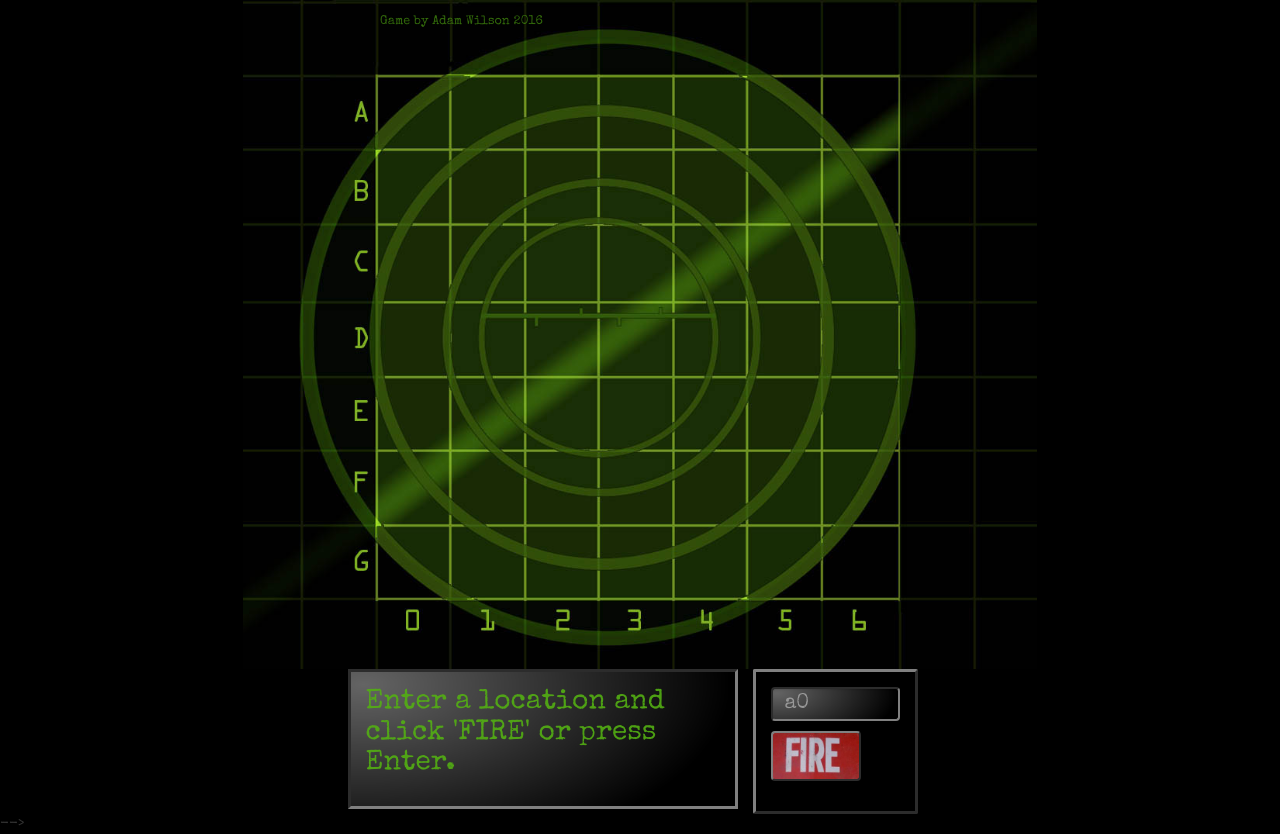
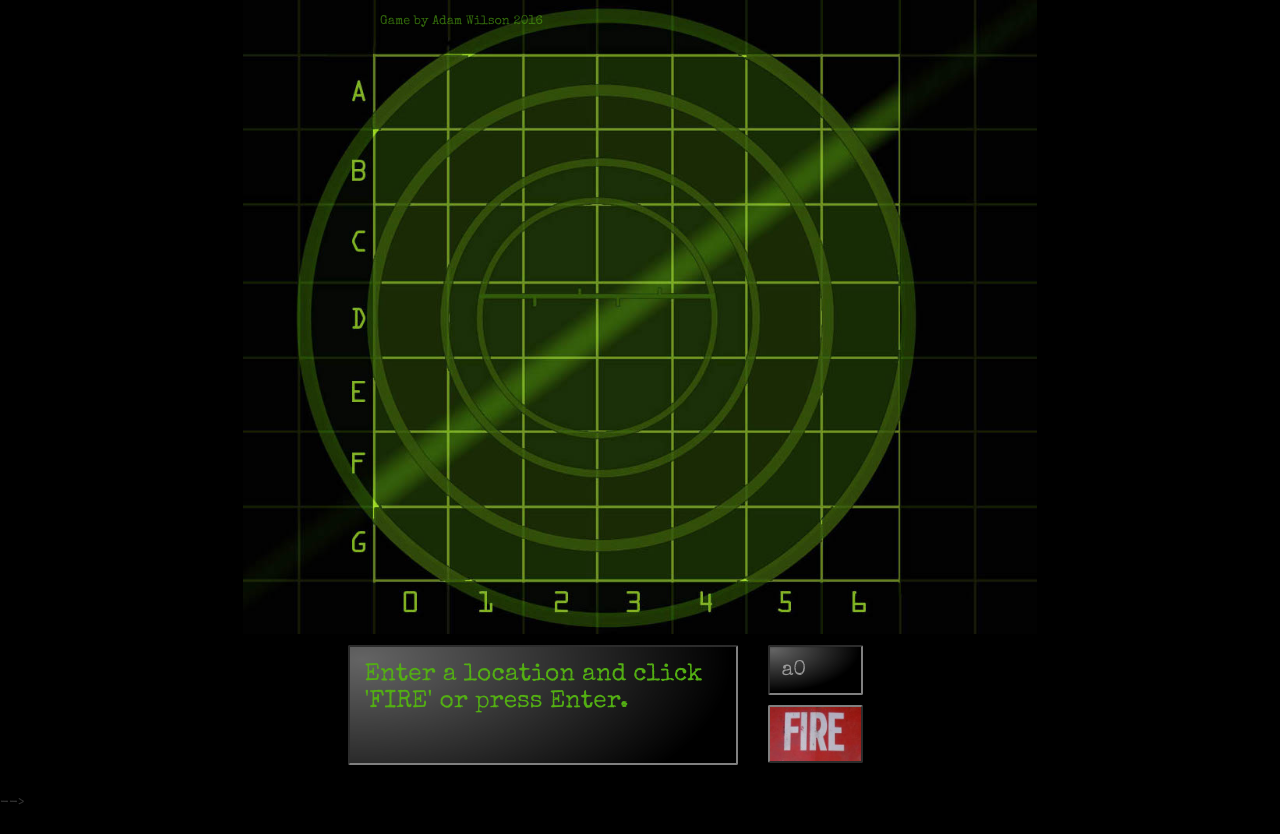
Before and after one commit to awilsongithub/battleship-game, a PHP site: page /game.html in a window 1280 px wide. After the commit the page ends 804 px from the top, so only its background shows below. Run offline with PHP 8.4, Linux system fonts and the light colour scheme.

Commit message:
debugged my LESS successfully: nesting properly, fade vs lighten. Also resized and restyled control panel and adjusted board sizing to fit screen better. Still not optimized for some tablet and most phone screens.

```diff
--- a/css/style.css
+++ b/css/style.css
@@ -22,23 +22,23 @@ body {
 #board {
   position: relative;
   width: 793.8px;
-  height: 668.8px;
+  height: 645px;
   margin: auto;
   background: url("../media/board.jpg") no-repeat;
   background-size: contain;
 }
 #board table {
   position: absolute;
-  left: 134px;
-  top: 75px;
+  left: 131px;
+  top: 55px;
   border-spacing: 0px;
 }
 #board table td {
-  width: 74px;
+  width: 74.5px;
   height: 75px;
 }
-#board table:hover {
-  background-color: #dcf9c8;
+#board table td:hover {
+  background-color: rgba(83, 175, 19, 0.4);
 }
 #board table .hit {
   background: url("../media/banana.png") no-repeat center center;
@@ -47,7 +47,7 @@ body {
   background: url("../media/miss.png") no-repeat center center;
 }
 #board #author {
-  color: #bff49a;
+  color: rgba(83, 175, 19, 0.6);
   font-size: .9em;
   margin-top: 0;
   padding-top: 1em;
@@ -55,7 +55,7 @@ body {
 }
 #board #author a,
 #board #author-home a {
-  color: #85ea3e;
+  color: rgba(83, 175, 19, 0.6);
   text-decoration: none;
 }
 #messageArea {
@@ -65,22 +65,18 @@ body {
   border-radius: 2px;
   color: #53af13;
   border-style: inset;
-  font-size: 2em;
+  font-size: 1.75em;
   line-height: 110%;
   background: url('../media/monitor.png') no-repeat;
   background-size: cover;
-  height: 140px;
+  height: 120px;
   padding: 15px;
 }
 #form {
-  border-color: grey;
-  border-style: outset;
-  border-width: 2px;
-  border-radius: 2px;
   color: #53af13;
   width: 100%;
   background-color: black;
-  padding: 15px;
+  padding: 0px 15px 15px 15px;
 }
 #form #guessInput {
   border-color: grey;
@@ -88,17 +84,20 @@ body {
   border-width: 2px;
   border-radius: 2px;
   color: #53af13;
+  border-style: inset;
   background: url('../media/monitor.png') no-repeat;
   background-size: cover;
   font-size: 1.5em;
   margin-right: 5px;
   margin-bottom: 10px;
+  height: 50px;
+  width: 95px;
 }
 #form #fireButton {
   background: url('../media/fire.jpg') no-repeat;
   background-size: cover;
-  width: 90px;
-  height: 50px;
+  width: 95px;
+  height: 58px;
   border-color: grey;
   border-style: outset;
   border-width: 2px;
@@ -122,22 +121,50 @@ HOME SCREEN STYLES
   background-color: black;
   color: #53af13;
 }
-.jumbotron .jumbotron .btn-default {
-  background-color: #85ea3e;
+.jumbotron .btn-default {
+  background-color: rgba(83, 175, 19, 0.95);
   border-color: grey;
   border-style: outset;
   border-width: 2px;
   border-radius: 2px;
   margin-top: 10px;
 }
-.jumbotron .jumbotron .btn-default:hover {
+.jumbotron .btn-default:hover {
   background-color: #53af13;
 }
-.jumbotron #author-home {
+.jumbotron #author-home,
+.jumbotron #author-home a {
   color: rgba(83, 175, 19, 0.6);
   margin-top: 6em;
   font-size: 1em;
 }
+/*
+body
+    game
+        table
+        board
+        control-panel (NO STYLES)
+            messageArea
+            formArea
+                form-group
+
+    home
+        jumbotron
+            home-text
+                home-heading
+                home-p
+            a start-game-button
+            a show-instructions
+            a
+
+            author-home
 
 
+
+
+
+
+
+*/
+
 /*# sourceMappingURL=style.css.map */
--- a/css/style.less
+++ b/css/style.less
@@ -35,23 +35,22 @@ body {
 #board {
     position: relative;
     width: 793.8px;
-    height: 668.8px;
+    height: 645px;
     margin: auto;
     background: url("../media/board.jpg") no-repeat;
     background-size: contain;
 
     table {
         position: absolute;
-        left: 134px;
-        top: 75px;
+        left: 131px;
+        top: 55px;
         border-spacing: 0px;
-
         td {
-            width: 74px;
+            width: 74.5px;
             height: 75px;
-        }
-        &:hover {
-            background-color: lighten(@color, 50%);
+            &:hover {
+                background-color: fade(@color, 40%);
+            }
         }
         .hit {
             background: url("../media/banana.png") no-repeat center center;
@@ -61,14 +60,14 @@ body {
         }
     }
     #author {
-        color: lighten(@color, 40%);
+        color: fade(@color, 60%);
         font-size: .9em;
         margin-top: 0;
         padding-top: 1em;
         margin-left: 137px;
     }
     #author a, #author-home a {
-        color: lighten(@color, 20%);
+        color: fade(@color, 60%);
         text-decoration: none;
     }
 } // END GAME BOARD
@@ -77,32 +76,35 @@ body {
     #messageArea {
         .controlPanelStyles;
         border-style: inset;
-        font-size: 2em;
+        font-size: 1.75em;
         line-height: 110%;
         background: url('../media/monitor.png') no-repeat;
         background-size: cover;
-        height: 140px;
+        height: 120px;
         padding: 15px;
     }
     #form {
-        .controlPanelStyles;
+        color: @color;
         width: 100%;
         background-color: black;
-        padding: 15px;
+        padding: 0px 15px 15px 15px;
 
         #guessInput {
             .controlPanelStyles;
+            border-style: inset;
             background: url('../media/monitor.png') no-repeat;
             background-size: cover;
             font-size: 1.5em;
             margin-right: 5px;
             margin-bottom: 10px;
+            height: 50px;
+            width: 95px;
         }
         #fireButton {
             background: url('../media/fire.jpg') no-repeat;
             background-size: cover;
-            width: 90px;
-            height: 50px;
+            width: 95px;
+            height: 58px;
             .customBorder;
         }
         .darkened-image {
@@ -128,16 +130,15 @@ HOME SCREEN STYLES
     background-color: black;
     color: @color;
 
-    .jumbotron .btn-default {
-        background-color: lighten(@color, 20%);
+    .btn-default {
+        background-color: fade(@color, 95%);
         .customBorder;
         margin-top: 10px;
-
         &:hover {
             background-color: @color;
         }
     }
-    #author-home {
+    #author-home, #author-home a {
         color: rgba(83, 175, 19, .6);
         margin-top: 6em;
         font-size: 1em;
--- a/game.html
+++ b/game.html
@@ -14,7 +14,7 @@
         <!-- FROM BATTLE BANANA HOME -->
         <link href='https://fonts.googleapis.com/css?family=Special+Elite' rel='stylesheet' type='text/css'>
         <!-- <link href='https://fonts.googleapis.com/css?family=Press+Start+2P' rel='stylesheet' type='text/css'> -->
-        <link rel="stylesheet" href="css/style2.css">
+        <link rel="stylesheet" href="css/style.css">
         <title>BattleBanana</title>
     </head>
 
--- a/home.html
+++ b/home.html
@@ -14,7 +14,7 @@
         <!-- FROM BATTLE BANANA HOME -->
         <link href='https://fonts.googleapis.com/css?family=Special+Elite' rel='stylesheet' type='text/css'>
         <!-- <link href='https://fonts.googleapis.com/css?family=Press+Start+2P' rel='stylesheet' type='text/css'> -->
-        <link rel="stylesheet" href="css/style2.css">
+        <link rel="stylesheet" href="css/style.css">
         <title>BattleBanana</title>
     </head>
 
```
Also changed, not shown: media/board.jpg, 1 other file.
